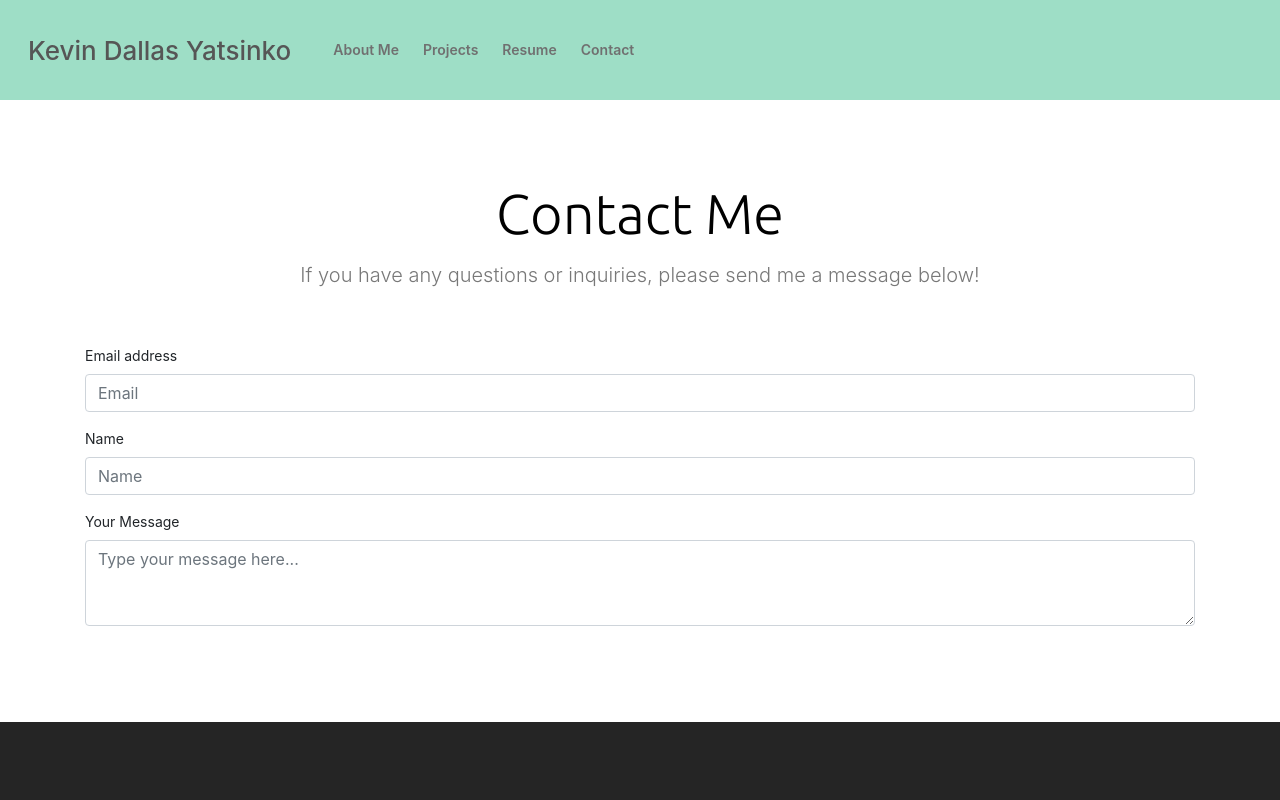
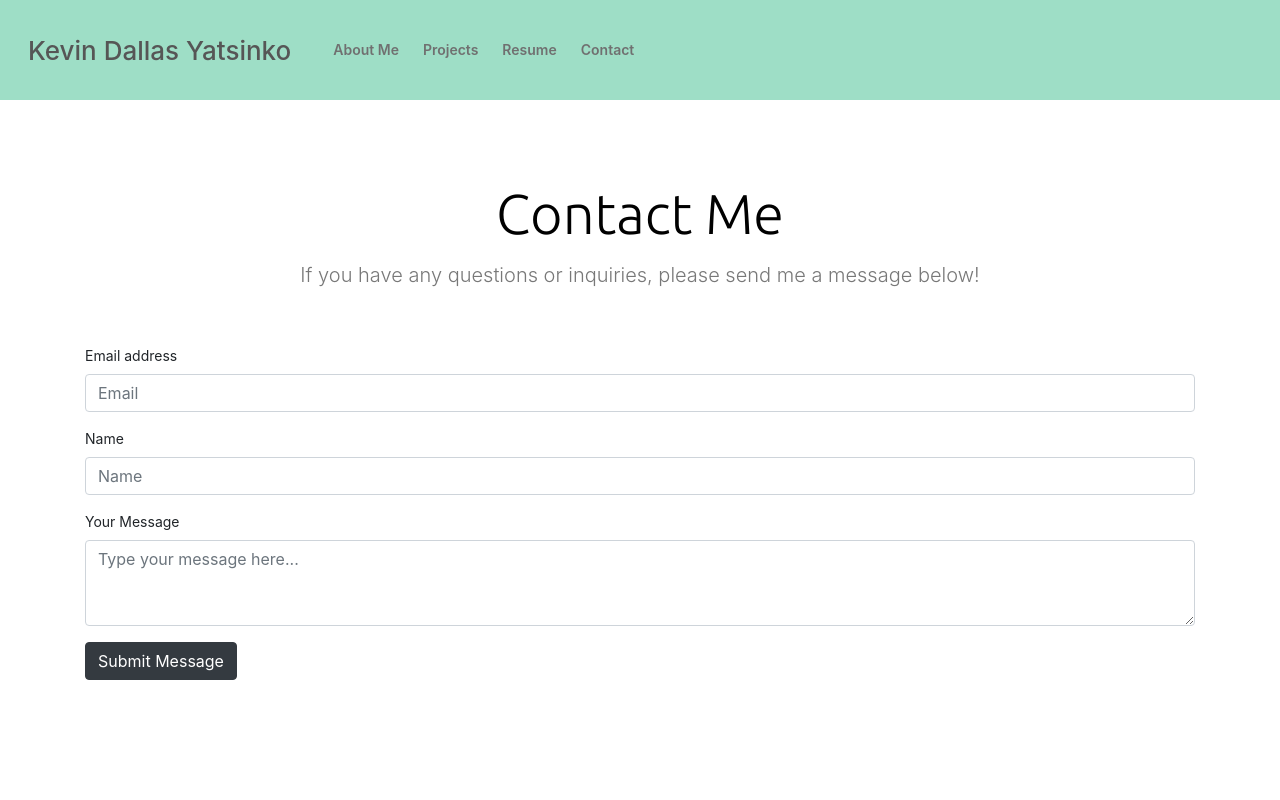
Before and after one commit to okni-c/React-Portfolio, a React (Create React App) app in the folder react-portfolio/: page /contact in a window 1280 px wide. Shown: the top 800 px of the page. Built offline with nearby package versions, Linux system fonts and the light colour scheme; some icons are missing.

Commit message:
added submit button to contact page

```diff
--- a/react-portfolio/src/components/Contact/index.js
+++ b/react-portfolio/src/components/Contact/index.js
@@ -29,12 +29,10 @@ function Contact() {
                         <label for="exampleFormControlTextarea1" class="form-label">Your Message</label>
                         <textarea class="form-control" id="exampleFormControlTextarea1" rows="3" placeholder="Type your message here..."></textarea>
                     </div>
+                    <button class="btn btn-dark">Submit Message</button>
                 </div>
             </section>
-            <div class="container">
-
-
-            </div>
+            <br /><br /><br /><br /><br /><br /><br /><br /><br /><br /><br /><br /><br /><br /><br />
         </>
     );
 }
```
